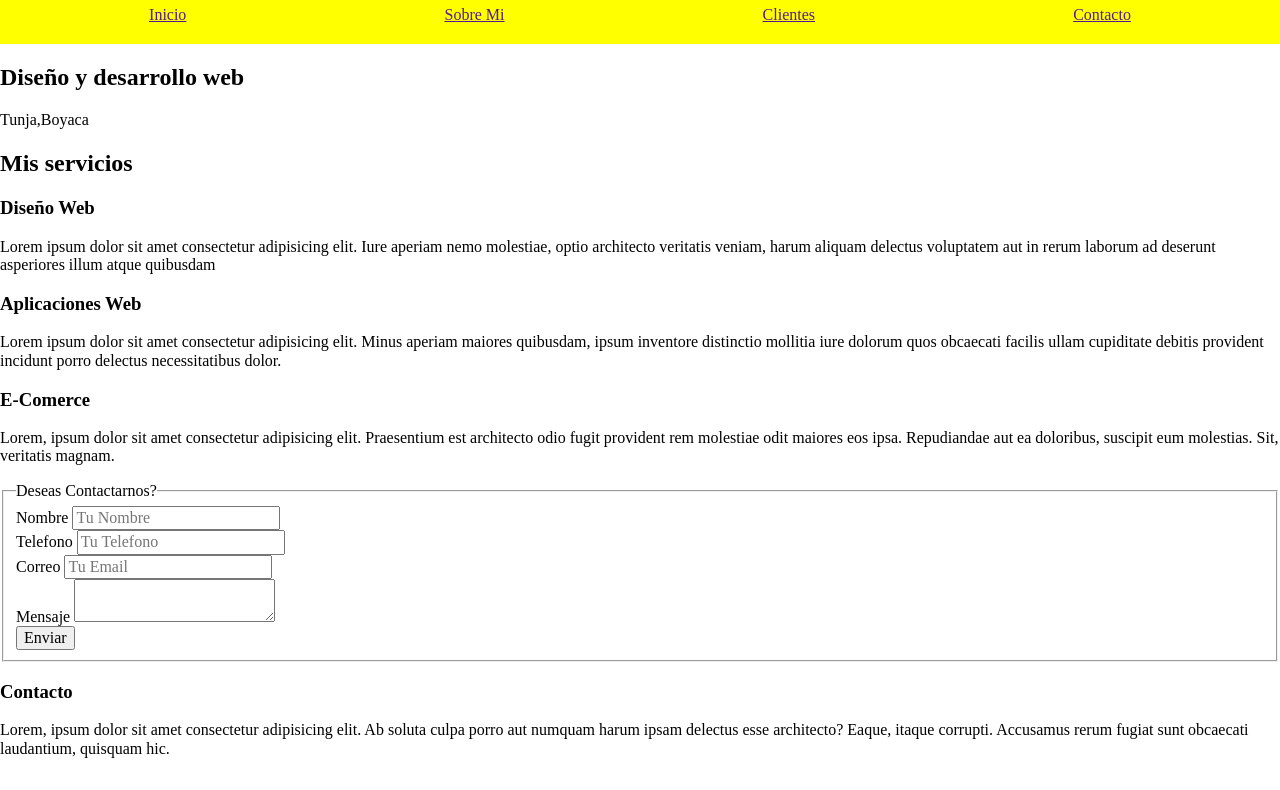
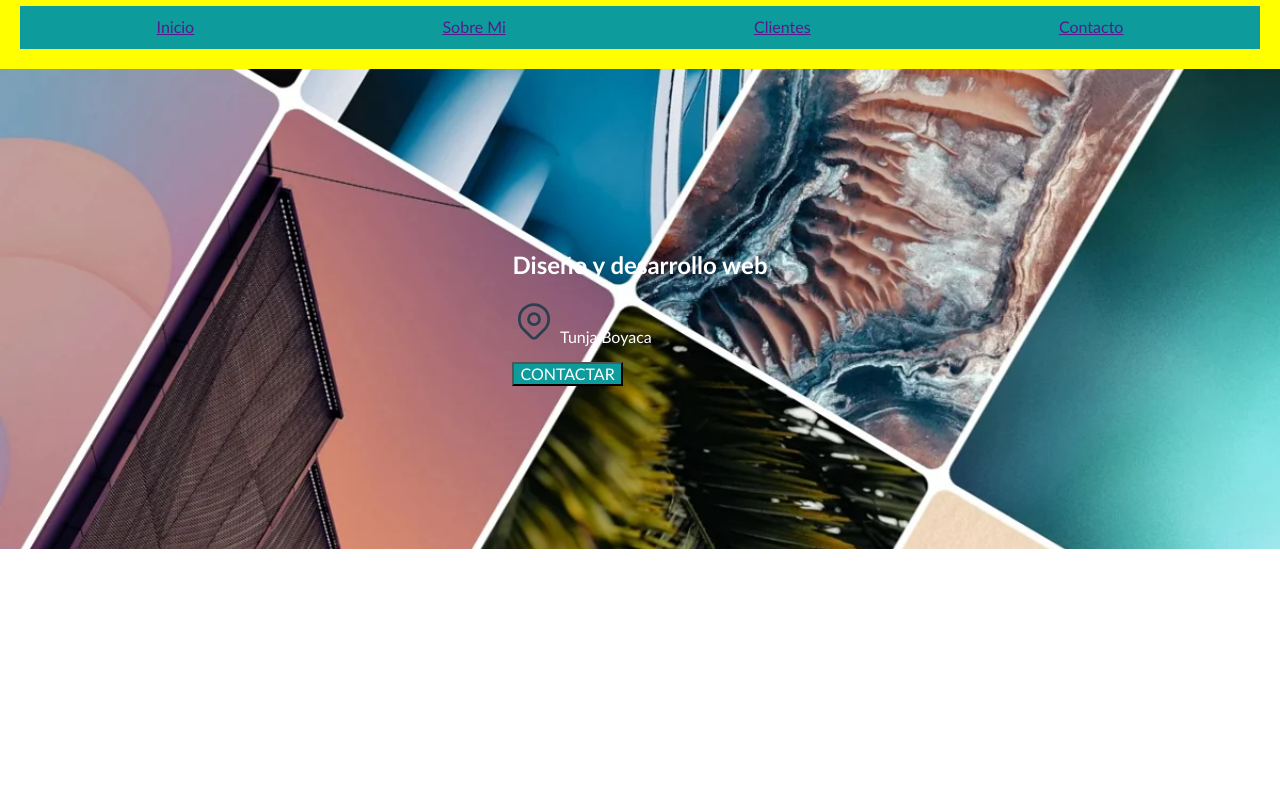
Before and after one commit to DuvanC12/MIWEBPORTAFOLIO, a plain HTML site: page index.html in a window 1280 px wide. Shown: the part 94-884 px from the top of the page. Drawn offline with Linux system fonts and the light colour scheme.

Commit message:
Header
se organizo la parte superior de la pagina

```diff
--- a/css/style.css
+++ b/css/style.css
@@ -1,3 +1,10 @@
+
+
+body{
+    font-family: 'Gill Sans', 'Gill Sans MT', Calibri, 'Trebuchet MS', sans-serif;
+    color: white;
+}
+
 header{
     display: flex;
     justify-content: center;
@@ -13,3 +20,30 @@ justify-content: space-around;
     background-color: yellow;
     padding: 20px;
 }
+
+#headerpq{
+    background-color: rgb(14, 155, 155);
+    color: white;
+    padding: 1%;
+
+}
+#fondo{
+    background-image:url(../img/f.webp);
+    height: 60vh;
+    background-position: center;
+    background-repeat: no-repeat;
+    background-size: cover;
+
+}
+#fondo {
+    display: flex;
+    align-items: center;
+    justify-content: center;
+    background-color: rgba(14, 14, 14, 0.8);
+}
+
+#fondo button {
+
+   background-color:  rgb(14, 155, 155);
+   color: white;
+}
--- a/index.html
+++ b/index.html
@@ -15,7 +15,8 @@
             <h1>Duvan Cortes Diseñador de interacción</h1>
         </header>
 
-        <nav>
+        <nav id="headerpq">
+
         <a href="">Inicio</a>
         <a href="">Sobre Mi</a>
         <a href="">Clientes</a>
@@ -26,9 +27,16 @@
 
 
     <main>
-        <section>
-            <h2>Diseño y desarrollo web </h2>
-            <p> Tunja,Boyaca</p>
+        <section id="fondo">
+            <div>
+                <h2>Diseño y desarrollo web </h2>
+                <p> <svg xmlns="http://www.w3.org/2000/svg" class="icon icon-tabler icon-tabler-map-pin" width="44" height="44" viewBox="0 0 24 24" stroke-width="1.5" stroke="#2c3e50" fill="none" stroke-linecap="round" stroke-linejoin="round">
+                    <path stroke="none" d="M0 0h24v24H0z" fill="none"/>
+                    <circle cx="12" cy="11" r="3" />
+                    <path d="M17.657 16.657l-4.243 4.243a2 2 0 0 1 -2.827 0l-4.244 -4.243a8 8 0 1 1 11.314 0z" />
+                </svg>  Tunja,Boyaca</p>
+                <button>CONTACTAR</button>
+            </div>
         </section>
 
         <h2>Mis servicios </h2>
```
Also changed, not shown: img/f.webp (added).
